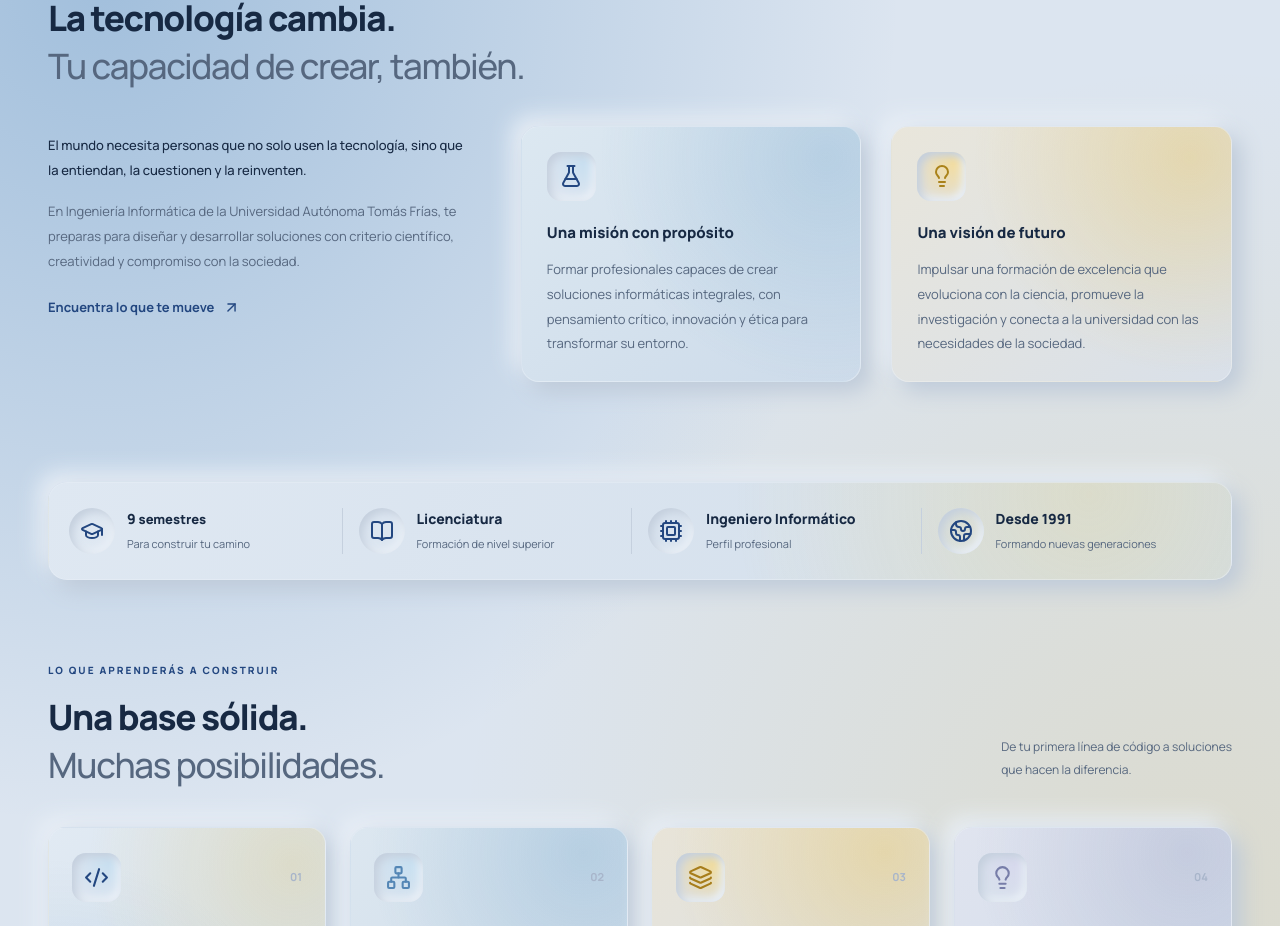
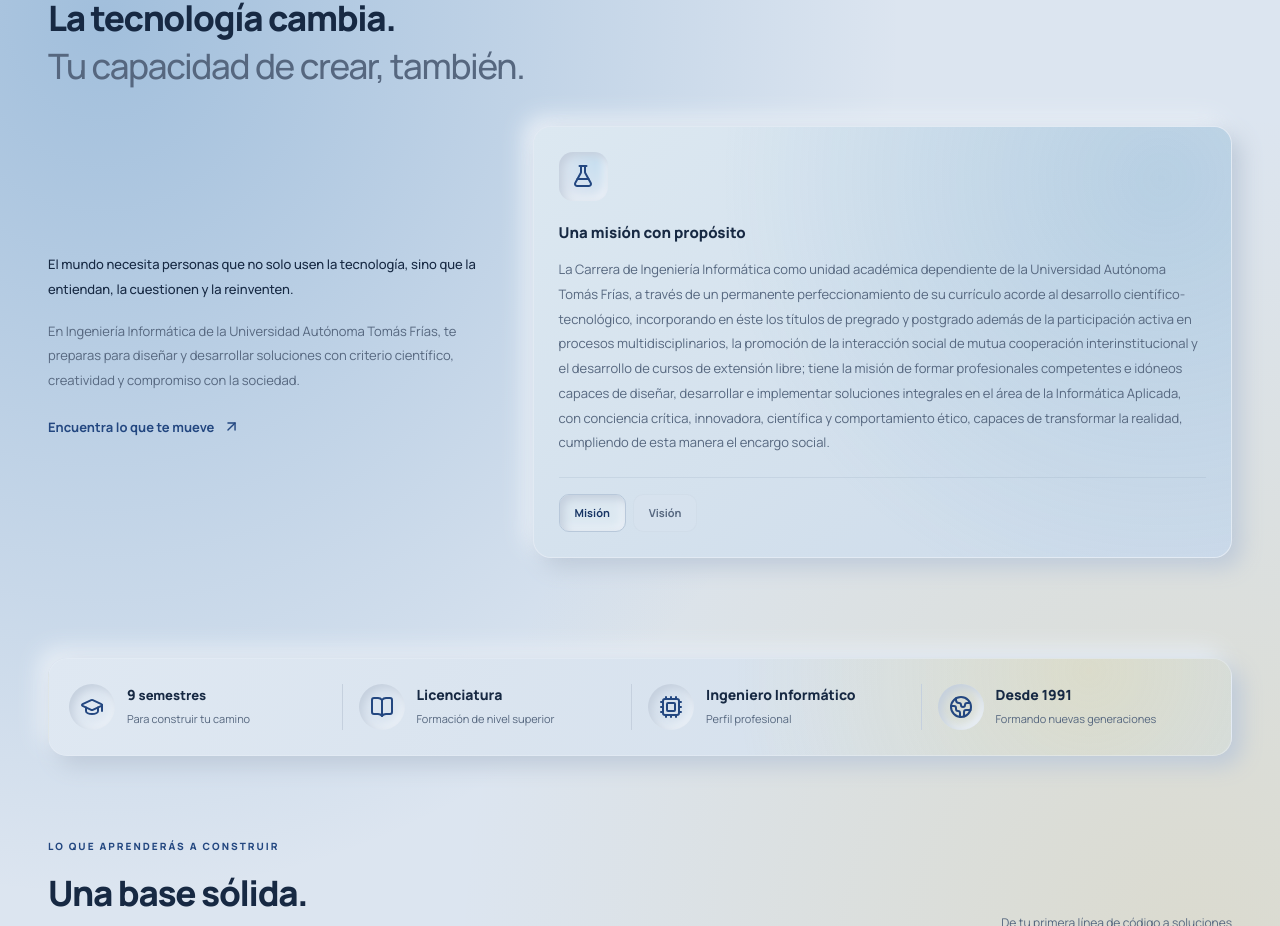
Before and after one commit to RobertoCopa/Plataforma_de_inscripcion, a Next.js app: page / in a window 1280 px wide. Shown: the part 1219-2145 px from the top of the page. Built offline with nearby package versions, Linux system fonts and the light colour scheme.

Commit message:
Actualización de tarjetas informativas y ajustes en diseño de generación en comprobantes

```diff
--- a/app/globals.css
+++ b/app/globals.css
@@ -640,11 +640,12 @@
 }
 .about-grid {
   display: grid;
-  grid-template-columns: 1.3fr 1fr 1fr;
+  grid-template-columns: 1.3fr 2fr;
   gap: 30px;
   margin-top: 36px;
 }
 .about-intro {
+  align-self: center;
   padding-right: 22px;
   padding-top: 7px;
 }
@@ -671,17 +672,63 @@
   border: 1px solid #e9eff780;
 }
 .purpose-card {
+  position: relative;
+  isolation: isolate;
+  overflow: hidden;
+  display: flex;
+  flex-direction: column;
+  min-height: 420px;
   padding: 25px;
-}
-.purpose-card:nth-child(2) {
+  background: var(--surface);
+}
+.purpose-card::before,
+.purpose-card::after {
+  position: absolute;
+  z-index: 0;
+  inset: 0;
+  content: "";
+  opacity: 0;
+  pointer-events: none;
+  transition: opacity 700ms ease;
+}
+.purpose-card::before {
   background:
     radial-gradient(circle at 90% 12%, #5795c13b, transparent 60%),
     linear-gradient(145deg, #dce8f1, #cddbea);
 }
-.purpose-card:nth-child(3) {
+.purpose-card::after {
   background:
     radial-gradient(circle at 88% 12%, #e9bd4350, transparent 58%),
     linear-gradient(145deg, #e9e6db, #d9e0e9);
+}
+.purpose-card-mission::before,
+.purpose-card-vision::after {
+  opacity: 1;
+}
+.purpose-slide-stack {
+  position: relative;
+  z-index: 1;
+  display: grid;
+  flex: 1;
+}
+.purpose-slide {
+  grid-area: 1 / 1;
+  opacity: 0;
+  transform: translateY(9px);
+  visibility: hidden;
+  transition:
+    opacity 560ms ease,
+    transform 560ms ease,
+    visibility 0s linear 560ms;
+}
+.purpose-slide.is-active {
+  opacity: 1;
+  transform: translateY(0);
+  visibility: visible;
+  transition-delay: 0s;
+}
+.purpose-icon-well {
+  transition: color 560ms ease;
 }
 .purpose-card h3 {
   font-size: 14px;
@@ -692,6 +739,70 @@
   font-size: 11px;
   color: var(--muted);
   line-height: 1.9;
+}
+.purpose-controls {
+  position: relative;
+  z-index: 1;
+  display: flex;
+  align-items: center;
+  justify-content: space-between;
+  gap: 14px;
+  margin-top: 22px;
+  padding-top: 16px;
+  border-top: 1px solid #8e9fb533;
+}
+.purpose-tabs {
+  display: inline-flex;
+  align-items: center;
+  gap: 7px;
+}
+.purpose-tab,
+.purpose-autoplay {
+  display: inline-flex;
+  min-height: 38px;
+  align-items: center;
+  justify-content: center;
+  gap: 7px;
+  border: 1px solid #b8c6d533;
+  border-radius: 10px;
+  background: #dce5f044;
+  color: var(--muted);
+  font: inherit;
+  font-size: 11px;
+  font-weight: 700;
+  transition:
+    color 400ms ease,
+    background-color 400ms ease,
+    box-shadow 400ms ease,
+    border-color 400ms ease,
+    transform 400ms ease;
+}
+.purpose-tab {
+  padding: 0 15px;
+}
+.purpose-autoplay {
+  padding: 0 13px;
+}
+.purpose-tab:hover,
+.purpose-autoplay:hover {
+  transform: translateY(-1px);
+  color: var(--blue-dark);
+}
+.purpose-tab[aria-pressed="true"] {
+  border-color: #b8c8da;
+  background: #dce8f1;
+  box-shadow: var(--inset);
+  color: var(--blue-dark);
+}
+.purpose-card-vision .purpose-tab[aria-pressed="true"] {
+  border-color: #d9c995;
+  background: #e9e6db;
+  box-shadow: inset 3px 3px 7px #d1ccbc, inset -3px -3px 7px #f3f0e7;
+  color: #80621c;
+}
+.purpose-autoplay {
+  border-color: transparent;
+  background: transparent;
 }
 .formation-section {
   background: transparent;
@@ -1660,7 +1771,7 @@
   }
   .about-grid {
     gap: 24px;
-    grid-template-columns: 1.15fr 1fr 1fr;
+    grid-template-columns: 1.15fr 1.85fr;
   }
   .purpose-card {
     padding: 21px;
@@ -1781,7 +1892,7 @@
     font-size: 30px;
   }
   .about-grid {
-    grid-template-columns: 1fr 1fr;
+    grid-template-columns: 1fr;
   }
   .about-intro {
     grid-column: 1/-1;
@@ -3428,6 +3539,10 @@
     line-height: 1.7;
   }
 }
+@page {
+  size: letter portrait;
+  margin: 0.5in;
+}
 @media print {
   .site-header,
   .site-footer,
@@ -3440,28 +3555,111 @@
     display: none !important;
   }
   body {
-    background: white;
-    color: black;
+    background: #fff !important;
+    color: #172943;
+    font-size: 10pt;
   }
   .container {
     width: 100%;
-    max-width: 800px;
+    max-width: none;
+    margin-inline: 0;
   }
   .enrollment-layout {
     display: block;
   }
-  .form-card,
-  .confirmation-code {
+  .enrollment-main {
+    padding: 0;
+  }
+  .form-card {
+    max-width: none;
+    padding: 0;
+    border: 0;
+    background: #fff;
     box-shadow: none;
-    border: 1px solid #ccc;
-  }
-  .enrollment-main {
-    padding: 20px;
+  }
+  .success-card {
+    padding: 0;
+    text-align: center;
+    break-inside: avoid;
+    page-break-inside: avoid;
   }
   .success-card:before {
     content: "Ingeniería Informática · Universidad Autónoma Tomás Frías";
     display: block;
-    margin-bottom: 30px;
+    margin-bottom: 0.22in;
+    padding-bottom: 0.1in;
+    border-bottom: 1px solid #c5ccd5;
     font-weight: 700;
-  }
-}
+    font-size: 12pt;
+  }
+  .success-icon {
+    width: 0.55in;
+    height: 0.55in;
+    margin: 0 auto 0.12in;
+    border: 1px solid #c5ccd5;
+    background: #fff;
+    box-shadow: none;
+  }
+  .success-icon svg {
+    width: 0.28in;
+    height: 0.28in;
+  }
+  .success-card > .eyebrow {
+    margin-bottom: 0.06in;
+    font-size: 8pt;
+  }
+  .success-card h2 {
+    font-size: 20pt;
+    line-height: 1.2;
+    letter-spacing: 0;
+  }
+  .success-card > p {
+    margin-top: 0.08in;
+    color: #38465a;
+    font-size: 10pt;
+    line-height: 1.45;
+  }
+  .confirmation-code {
+    width: fit-content;
+    max-width: 100%;
+    margin: 0.18in auto;
+    padding: 0;
+    border: 0;
+    background: #fff;
+    box-shadow: none;
+    break-inside: avoid;
+    page-break-inside: avoid;
+  }
+  .confirmation-qr-image {
+    width: 2in;
+    height: 2in;
+    margin: 0 auto 0.08in;
+    object-fit: contain;
+  }
+  .confirmation-whatsapp {
+    display: none !important;
+  }
+  .confirmation-code small {
+    color: #38465a;
+    font-size: 8pt;
+  }
+  .form-notice {
+    max-width: 6.5in;
+    margin: 0.14in auto 0;
+    padding: 0.12in 0.16in;
+    border: 1px solid #d6dde5;
+    background: #f5f7fa;
+    box-shadow: none;
+    color: #202b39;
+    font-size: 8pt;
+    line-height: 1.4;
+    text-align: left;
+    break-inside: avoid;
+    page-break-inside: avoid;
+  }
+  .form-notice svg {
+    width: 14px;
+    height: 14px;
+    flex: none;
+  }
+}
--- a/app/page.tsx
+++ b/app/page.tsx
@@ -9,7 +9,6 @@
   GraduationCap,
   Layers3,
   Network,
-  FlaskConical,
   Lightbulb,
   ShieldCheck,
   BrainCircuit,
@@ -26,6 +25,7 @@
 import { Header } from "@/components/header";
 import { Footer } from "@/components/footer";
 import { FAQ } from "@/components/faq";
+import { MissionVisionCard } from "@/components/mission-vision-card";
 
 const areas = [
   {
@@ -315,26 +315,7 @@
                 Encuentra lo que te mueve <ArrowUpRight size={17} />
               </a>
             </div>
-            <div className="purpose-card neu-card">
-              <span className="icon-well">
-                <FlaskConical size={24} />
-              </span>
-              <h3>Una misión con propósito</h3>
-              <p>
-                Formar profesionales capaces de crear soluciones informáticas integrales, con
-                pensamiento crítico, innovación y ética para transformar su entorno.
-              </p>
-            </div>
-            <div className="purpose-card neu-card">
-              <span className="icon-well yellow-well">
-                <Lightbulb size={24} />
-              </span>
-              <h3>Una visión de futuro</h3>
-              <p>
-                Impulsar una formación de excelencia que evoluciona con la ciencia, promueve la
-                investigación y conecta a la universidad con las necesidades de la sociedad.
-              </p>
-            </div>
+            <MissionVisionCard />
           </div>
         </section>
 
--- /dev/null
+++ b/components/mission-vision-card.tsx
@@ -0,0 +1,105 @@
+"use client";
+
+import { useEffect, useState } from "react";
+import { FlaskConical, Lightbulb, Pause, Play, type LucideIcon } from "lucide-react";
+
+type PurposeSlide = {
+  id: "mission" | "vision";
+  label: string;
+  title: string;
+  copy: string;
+  Icon: LucideIcon;
+};
+
+const slides: PurposeSlide[] = [
+  {
+    id: "mission",
+    label: "Misión",
+    title: "Una misión con propósito",
+    Icon: FlaskConical,
+    copy: [
+      "La Carrera de Ingeniería Informática como unidad académica dependiente de la Universidad Autónoma Tomás Frías, a través de un permanente perfeccionamiento de su currículo acorde al desarrollo científico-tecnológico,",
+      "incorporando en éste los títulos de pregrado y postgrado además de la participación activa en procesos multidisciplinarios, la promoción de la interacción social de mutua cooperación interinstitucional y el desarrollo de cursos de extensión libre;",
+      "tiene la misión de formar profesionales competentes e idóneos capaces de diseñar, desarrollar e implementar soluciones integrales en el área de la Informática Aplicada, con conciencia crítica, innovadora, científica y comportamiento ético, capaces de transformar la realidad, cumpliendo de esta manera el encargo social.",
+    ].join(" "),
+  },
+  {
+    id: "vision",
+    label: "Visión",
+    title: "Una visión de futuro",
+    Icon: Lightbulb,
+    copy: [
+      "La Carrera de Ingeniería Informática, unidad académica certificada y acreditada, formadora de profesionales de excelencia con conciencia crítica, innovadora, científica y comportamiento ético, capaces de transformar la realidad regional y nacional;",
+      "que mediante la práctica del co-gobierno en los procesos docente-educativo, de administración y gestión legalmente establecidos fortalece la autonomía universitaria;",
+      "que evalúa, actualiza y perfecciona permanentemente su currículo, promueve la investigación científica para la ejecución de convenios interinstitucionales de mutua cooperación y ofrece alternativas competitivas de formación continua a nivel de pregrado y postgrado para una capacitación y actualización permanente, acorde a los requerimientos de la sociedad.",
+    ].join(" "),
+  },
+];
+
+export function MissionVisionCard() {
+  const [activeIndex, setActiveIndex] = useState(0);
+  const [isPaused, setIsPaused] = useState(false);
+
+  useEffect(() => {
+    if (isPaused) return;
+
+    const interval = window.setInterval(() => {
+      setActiveIndex((current) => (current + 1) % slides.length);
+    }, 15_000);
+
+    return () => window.clearInterval(interval);
+  }, [activeIndex, isPaused]);
+
+  const activeSlide = slides[activeIndex];
+
+  return (
+    <div
+      className={`purpose-card neu-card purpose-carousel purpose-card-${activeSlide.id}`}
+      role="group"
+      aria-roledescription="carrusel"
+      aria-label="Misión y visión de Ingeniería Informática"
+    >
+      <div className="purpose-slide-stack">
+        {slides.map((slide, index) => {
+          const Icon = slide.Icon;
+          const isActive = index === activeIndex;
+
+          return (
+            <article
+              key={slide.id}
+              className={`purpose-slide ${isActive ? "is-active" : ""}`}
+              role="group"
+              aria-roledescription="diapositiva"
+              aria-label={`${index + 1} de ${slides.length}: ${slide.label}`}
+              aria-hidden={!isActive}
+            >
+              <span
+                className={`icon-well purpose-icon-well ${slide.id === "vision" ? "yellow-well" : ""}`}
+              >
+                <Icon size={24} />
+              </span>
+              <h3>{slide.title}</h3>
+              <p>{slide.copy}</p>
+            </article>
+          );
+        })}
+      </div>
+
+      <div className="purpose-controls">
+        <div className="purpose-tabs" role="group" aria-label="Elegir misión o visión">
+          {slides.map((slide, index) => (
+            <button
+              key={slide.id}
+              className="purpose-tab"
+              type="button"
+              aria-pressed={index === activeIndex}
+              onClick={() => setActiveIndex(index)}
+            >
+              {slide.label}
+            </button>
+          ))}
+        </div>
+      </div>
+    </div>
+  );
+}
```
